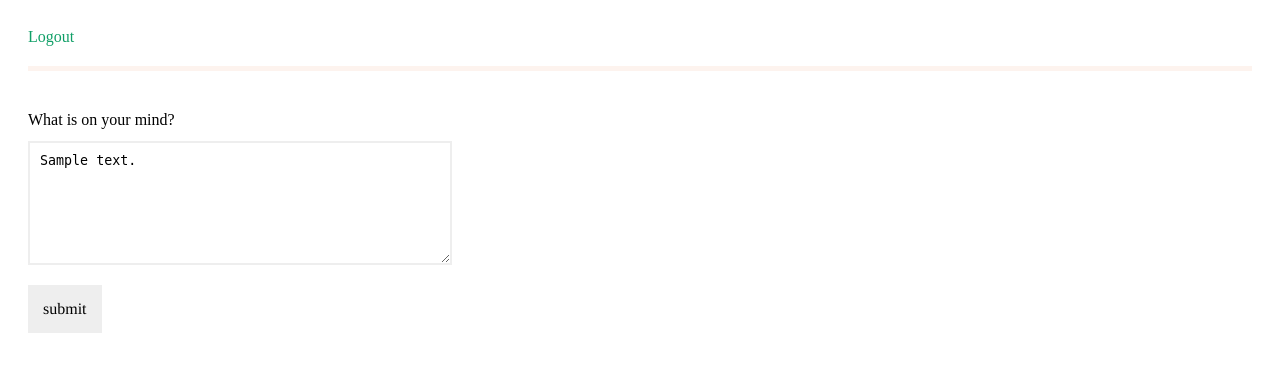
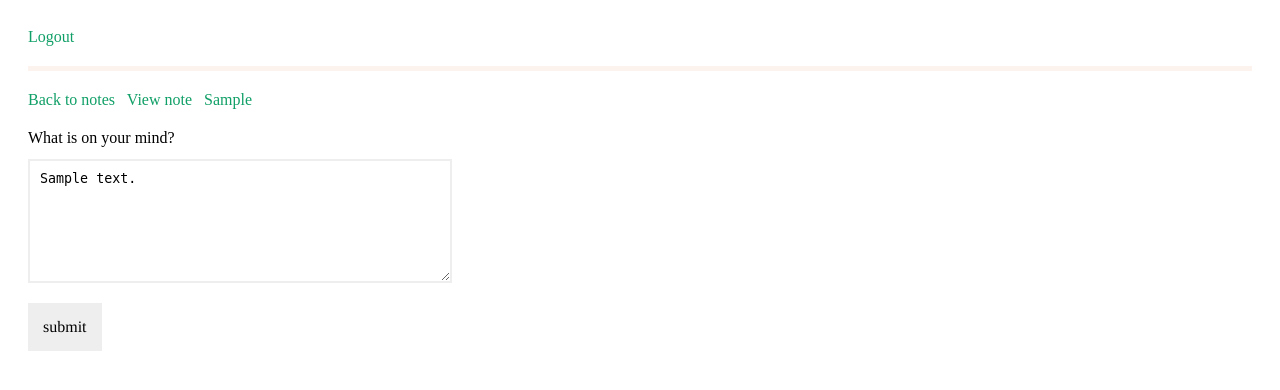
Before and after one commit to dpvitt/notes, a Flask app: page /edit-note/1 in a window 1280 px wide. Shown: the top 390 px of the page. Run offline with Flask 2, Linux system fonts and the light colour scheme; a user stored in the database is signed in; tables that the repository leaves empty hold one stand-in row (values such as "Sample post").

Commit message:
add existing functionality to note and edit_note views

```diff
--- a/app/notes/views.py
+++ b/app/notes/views.py
@@ -61,7 +61,7 @@ def edit_note(id):
         flash('Note updated')
         return redirect(url_for('notes_route.note', id=note.id))
     noteForm.body.data = note.body
-    return render_template('notes/edit-note.html', noteForm=noteForm)
+    return render_template('notes/edit-note.html', noteForm=noteForm, note=note)
 
 @notes_route.route('/delete-note/<int:id>', methods=['GET', 'POST'])
 @login_required
--- a/app/templates/notes/edit-note.html
+++ b/app/templates/notes/edit-note.html
@@ -4,6 +4,10 @@
 {% block body %}
 
 {% include 'components/login-menu.html' %}
+
+<a class="option" href="{{ url_for('notes_route.notes') }}">Back to notes</a>
+<a class="option" href="{{ url_for('notes_route.note', id=note.id) }}">View note</a>
+<a class="option" href="{{ url_for('notes_route.notes_by_tag', id=note.tag_id) }}">{{note.tag.tag}}</a>
 
 <form method="POST">
   {{ noteForm.hidden_tag() }}
--- a/app/templates/notes/note.html
+++ b/app/templates/notes/note.html
@@ -7,6 +7,8 @@
 
 {% if (current_user.is_authenticated) %}
 <a class="option" href="{{ url_for('notes_route.notes') }}">Back to notes</a>
+<a class="option" href="{{ url_for('notes_route.edit_note', id=note.id) }}">Edit note</a>
+<a class="option" href="{{ url_for('notes_route.notes_by_tag', id=note.tag_id) }}">{{note.tag.tag}}</a>
 {% endif %}
 
 <p>{{ note.timestamp }}</p>
```
Also changed, not shown: TODO.md (+3 -1 lines), tests/test_notes.py (+3 -0 lines).
